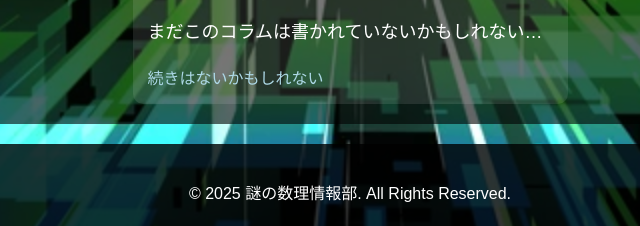
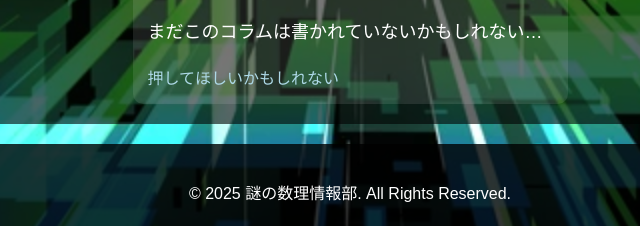
Before and after one commit to surijoho/surijoho_site, a plain HTML site: page column.html in a window 1280 px wide. Shown: the part 552-778 px from the top of the page, 290-930 px from the left. Drawn offline with Linux system fonts and the light colour scheme.

Commit message:
Update column.html

```diff
--- a/column.html
+++ b/column.html
@@ -286,7 +286,7 @@
             <article class="column-article">
                 <h3>準備中かもしれない…</h3>
                 <p>まだこのコラムは書かれていないかもしれない…</p>
-                <a href="column/column3.html">続きはないかもしれない</a>
+                <a href="column/column3.html">押してほしいかもしれない</a>
             </article>
         </div>
     </section>
```
